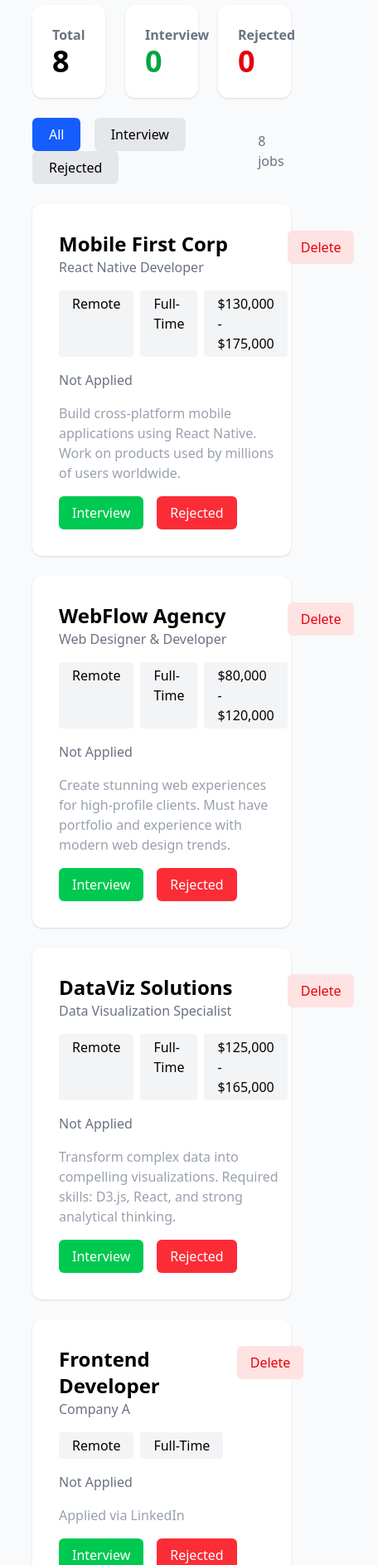
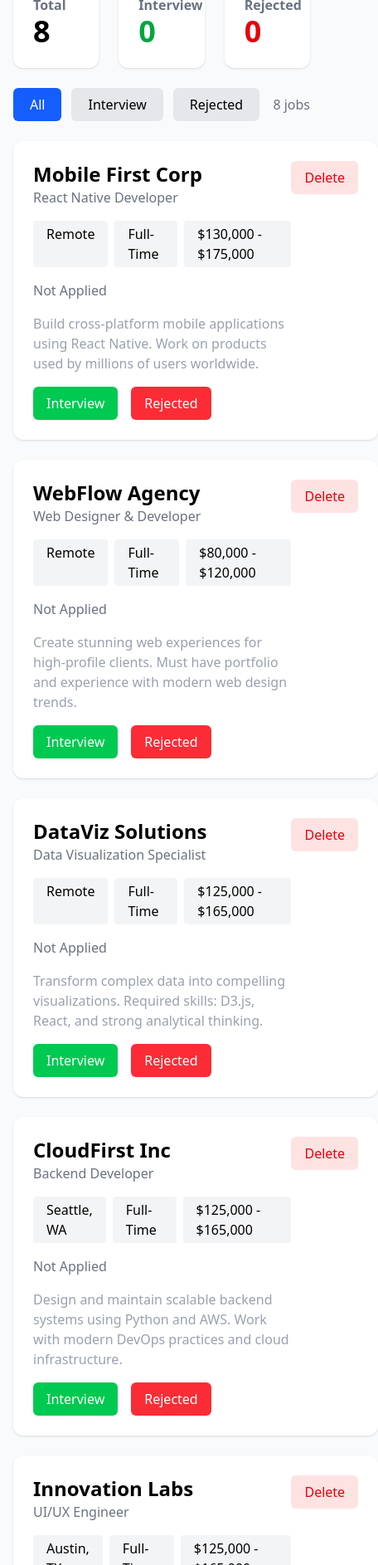
Before and after one commit to hydro1d/jobtrack, a website: page index.html in a window 390 px wide. Shown: the part 114-2000 px from the top of the page at 83% size, 456 px wide, since content can reach past the window. Drawn offline with Linux system fonts and the light colour scheme.

Commit message:
responsive for all sm md and lg

```diff
--- a/index.html
+++ b/index.html
@@ -13,10 +13,10 @@
 </style>
 <body class="bg-gray-50">
 
-<header class="w-[80%] mx-auto py-6">
+<header class="max-w-6xl mx-auto px-4 sm:px-6 py-6">
     <h1 class="text-3xl font-bold mb-6">Job Application Tracker</h1>
 
-    <div class="grid grid-cols-3 gap-6">
+    <div class="grid grid-cols-3 sm:grid-cols-3 gap-6">
         <div class="bg-white shadow rounded-xl p-6">
             <p class="font-semibold text-gray-500">Total</p>
             <p id="total" class="text-4xl font-bold">0</p>
@@ -36,13 +36,13 @@
 
 
 
-<main class="w-[80%] mx-auto pb-10">
+<main class="max-w-6xl mx-auto px-4 sm:px-6 pb-10">
 
     <!-- Filter Buttons -->
-   <div class="mb-6 flex justify-between items-center">
+    <div class="mb-6 flex flex-col sm:flex-row justify-between items-center gap-3">
 
     <!-- LEFT SIDE BUTTONS -->
-    <div class="space-x-3">
+    <div class="space-x-3 flex flex-wrap">
         <button onclick="toggleStyle('all-filter-btn')"
             class="filter-btn bg-blue-600 text-white px-5 py-2 rounded-md cursor-pointer "
             id="all-filter-btn">
@@ -73,10 +73,10 @@
     <section id="filtered-section" class="hidden space-y-6"></section>
 
     <!-- All Cards -->
-    <section id="allCards" class="space-y-6">
+    <section id="allCards" class="grid grid-cols-1 md:grid-cols-2 lg:grid-cols-3 gap-6">
 
         <!-- CARD 1-->
-        <div class="card flex justify-between bg-white shadow p-8 rounded-xl hover:shadow-lg transition" data-id = "1">
+        <div class="card flex flex-col md:flex-row justify-between bg-white shadow p-6 md:p-8 rounded-xl hover:shadow-lg transition" data-id = "1">
             <div class="space-y-4">
                 <div>
                     <p class="plantName text-2xl font-semibold">Mobile First Corp</p>
@@ -98,14 +98,14 @@
                 </div>
             </div>
 
-            <div>
+            <div class="mt-4 md:mt-0 md:ml-4 flex-shrink-0">
                 <button class="btn-delete bg-red-100 text-red-600 px-4 py-2 rounded-md hover:bg-red-200 transition">Delete</button>
             </div>
         </div>
 
 
         <!-- CARD 2 -->
-        <div class="card flex justify-between bg-white shadow p-8 rounded-xl hover:shadow-lg transition" data-id = "2">
+        <div class="card flex flex-col md:flex-row justify-between bg-white shadow p-6 md:p-8 rounded-xl hover:shadow-lg transition" data-id = "2">
             <div class="space-y-4">
                 <div>
                     <p class="plantName text-2xl font-semibold">WebFlow Agency</p>
@@ -127,14 +127,14 @@
                 </div>
             </div>
 
-            <div>
+            <div class="mt-4 md:mt-0 md:ml-4 flex-shrink-0">
                 <button class="btn-delete bg-red-100 text-red-600 px-4 py-2 rounded-md hover:bg-red-200 transition">Delete</button>
             </div>
         </div>
 
 
         <!-- CARD 3 -->
-        <div class="card flex justify-between bg-white shadow p-8 rounded-xl hover:shadow-lg transition" data-id = "3">
+        <div class="card flex flex-col md:flex-row justify-between bg-white shadow p-6 md:p-8 rounded-xl hover:shadow-lg transition" data-id = "3">
             <div class="space-y-4">
                 <div>
                     <p class="plantName text-2xl font-semibold">DataViz Solutions</p>
@@ -158,26 +158,27 @@
                 </div>
             </div>
 
-            <div>
+            <div class="mt-4 md:mt-0 md:ml-4 flex-shrink-0">
                 <button class="btn-delete bg-red-100 text-red-600 px-4 py-2 rounded-md hover:bg-red-200 transition">Delete</button>
             </div>
         </div>
 
                 <!-- CARD 4 -->
-        <div class="card flex justify-between bg-white shadow p-8 rounded-xl hover:shadow-lg transition" data-id = "4">
+        <div class="card flex flex-col md:flex-row justify-between bg-white shadow p-6 md:p-8 rounded-xl hover:shadow-lg transition" data-id = "4">
             <div class="space-y-4">
                 <div>
-                    <p class="plantName text-2xl font-semibold">Frontend Developer</p>
-                    <p class="latinName text-gray-500">Company A</p>
+                    <p class="plantName text-2xl font-semibold">CloudFirst Inc</p>
+                    <p class="latinName text-gray-500">Backend Developer</p>
                 </div>
 
                 <div class="flex gap-2">
-                    <p class="light bg-gray-100 px-4 py-1 rounded">Remote</p>
+                    <p class="light bg-gray-100 px-4 py-1 rounded">Seattle, WA</p>
                     <p class="water bg-gray-100 px-4 py-1 rounded">Full-Time</p>
+                    <p class="hill bg-gray-100 px-4 py-1 rounded"> $125,000 - $165,000</p>
                 </div>
 
                 <p class="status text-gray-500">Not Applied</p>
-                <p class="notes text-gray-400">Applied via LinkedIn</p>
+                <p class="notes text-gray-400">Design and maintain scalable backend systems using Python and AWS. Work with modern DevOps practices and cloud infrastructure.</p>
 
                 <div class="flex gap-4">
                     <button class="thriving-btn bg-green-500 text-white px-4 py-2 rounded-md hover:opacity-80 transition">Interview</button>
@@ -185,26 +186,27 @@
                 </div>
             </div>
 
-            <div>
+            <div class="mt-4 md:mt-0 md:ml-4 flex-shrink-0">
                 <button class="btn-delete bg-red-100 text-red-600 px-4 py-2 rounded-md hover:bg-red-200 transition">Delete</button>
             </div>
         </div>
 
                 <!-- CARD 5 -->
-        <div class="card flex justify-between bg-white shadow p-8 rounded-xl hover:shadow-lg transition" data-id = "5">
+        <div class="card flex flex-col md:flex-row justify-between bg-white shadow p-6 md:p-8 rounded-xl hover:shadow-lg transition" data-id = "5">
             <div class="space-y-4">
                 <div>
-                    <p class="plantName text-2xl font-semibold">Frontend Developer</p>
-                    <p class="latinName text-gray-500">Company A</p>
+                    <p class="plantName text-2xl font-semibold">Innovation Labs</p>
+                    <p class="latinName text-gray-500">UI/UX Engineer</p>
                 </div>
 
                 <div class="flex gap-2">
-                    <p class="light bg-gray-100 px-4 py-1 rounded">Remote</p>
+                    <p class="light bg-gray-100 px-4 py-1 rounded">Austin, TX</p>
                     <p class="water bg-gray-100 px-4 py-1 rounded">Full-Time</p>
+                    <p class="hill bg-gray-100 px-4 py-1 rounded"> $125,000 - $165,000</p>
                 </div>
 
                 <p class="status text-gray-500">Not Applied</p>
-                <p class="notes text-gray-400">Applied via LinkedIn</p>
+                <p class="notes text-gray-400">Create beautiful and functional user interfaces for our suite of products. Strong design skills and frontend development expertise required.</p>
 
                 <div class="flex gap-4">
                     <button class="thriving-btn bg-green-500 text-white px-4 py-2 rounded-md hover:opacity-80 transition">Interview</button>
@@ -212,26 +214,27 @@
                 </div>
             </div>
 
-            <div>
+            <div class="mt-4 md:mt-0 md:ml-4 flex-shrink-0">
                 <button class="btn-delete bg-red-100 text-red-600 px-4 py-2 rounded-md hover:bg-red-200 transition">Delete</button>
             </div>
         </div>
 
                 <!-- CARD 6 -->
-        <div class="card flex justify-between bg-white shadow p-8 rounded-xl hover:shadow-lg transition" data-id = "6">
+        <div class="card flex flex-col md:flex-row justify-between bg-white shadow p-6 md:p-8 rounded-xl hover:shadow-lg transition" data-id = "6">
             <div class="space-y-4">
                 <div>
-                    <p class="plantName text-2xl font-semibold">Frontend Developer</p>
-                    <p class="latinName text-gray-500">Company A</p>
+                    <p class="plantName text-2xl font-semibold">MegaCorp Solutions</p>
+                    <p class="latinName text-gray-500">JavaScript Developer</p>
                 </div>
 
                 <div class="flex gap-2">
-                    <p class="light bg-gray-100 px-4 py-1 rounded">Remote</p>
+                    <p class="light bg-gray-100 px-4 py-1 rounded">New York, NY</p>
                     <p class="water bg-gray-100 px-4 py-1 rounded">Full-Time</p>
+                    <p class="hill bg-gray-100 px-4 py-1 rounded"> $125,000 - $165,000</p>
                 </div>
 
                 <p class="status text-gray-500">Not Applied</p>
-                <p class="notes text-gray-400">Applied via LinkedIn</p>
+                <p class="notes text-gray-400">Build enterprise applications with JavaScript and modern frameworks. We offer competitive compensation, health insurance, and professional development opportunities.</p>
 
                 <div class="flex gap-4">
                     <button class="thriving-btn bg-green-500 text-white px-4 py-2 rounded-md hover:opacity-80 transition">Interview</button>
@@ -239,26 +242,27 @@
                 </div>
             </div>
 
-            <div>
+            <div class="mt-4 md:mt-0 md:ml-4 flex-shrink-0">
                 <button class="btn-delete bg-red-100 text-red-600 px-4 py-2 rounded-md hover:bg-red-200 transition">Delete</button>
             </div>
         </div>
 
                 <!-- CARD 7 -->
-        <div class="card flex justify-between bg-white shadow p-8 rounded-xl hover:shadow-lg transition" data-id = "7">
+        <div class="card flex flex-col md:flex-row justify-between bg-white shadow p-6 md:p-8 rounded-xl hover:shadow-lg transition" data-id = "7">
             <div class="space-y-4">
                 <div>
-                    <p class="plantName text-2xl font-semibold">Frontend Developer</p>
-                    <p class="latinName text-gray-500">Company A</p>
+                    <p class="plantName text-2xl font-semibold">StartupXYZ</p>
+                    <p class="latinName text-gray-500">Full Stack Engineer</p>
                 </div>
 
                 <div class="flex gap-2">
                     <p class="light bg-gray-100 px-4 py-1 rounded">Remote</p>
                     <p class="water bg-gray-100 px-4 py-1 rounded">Full-Time</p>
+                    <p class="hill bg-gray-100 px-4 py-1 rounded"> $125,000 - $165,000</p>
                 </div>
 
                 <p class="status text-gray-500">Not Applied</p>
-                <p class="notes text-gray-400">Applied via LinkedIn</p>
+                <p class="notes text-gray-400">Join our fast-growing startup and work on our core platform. Experience with Node.js and React required. Great benefits and equity package included.</p>
 
                 <div class="flex gap-4">
                     <button class="thriving-btn bg-green-500 text-white px-4 py-2 rounded-md hover:opacity-80 transition">Interview</button>
@@ -266,26 +270,27 @@
                 </div>
             </div>
 
-            <div>
+            <div class="mt-4 md:mt-0 md:ml-4 flex-shrink-0">
                 <button class="btn-delete bg-red-100 text-red-600 px-4 py-2 rounded-md hover:bg-red-200 transition">Delete</button>
             </div>
         </div>
 
                 <!-- CARD 8 -->
-        <div class="card flex justify-between bg-white shadow p-8 rounded-xl hover:shadow-lg transition" data-id = "8">
+        <div class="card flex flex-col md:flex-row justify-between bg-white shadow p-6 md:p-8 rounded-xl hover:shadow-lg transition" data-id = "8">
             <div class="space-y-4">
                 <div>
-                    <p class="plantName text-2xl font-semibold">Frontend Developer</p>
+                    <p class="plantName text-2xl font-semibold">Senior Frontend Developer</p>
                     <p class="latinName text-gray-500">Company A</p>
                 </div>
 
                 <div class="flex gap-2">
-                    <p class="light bg-gray-100 px-4 py-1 rounded">Remote</p>
+                <p class="light bg-gray-100 px-4 py-1 rounded">San Francisco,CA</p>
                     <p class="water bg-gray-100 px-4 py-1 rounded">Full-Time</p>
+                    <p class="hill bg-gray-100 px-4 py-1 rounded"> $125,000 - $165,000</p>
                 </div>
 
                 <p class="status text-gray-500">Not Applied</p>
-                <p class="notes text-gray-400">Applied via LinkedIn</p>
+                <p class="notes text-gray-400">We are looking for an experienced Frontend Developer to build scalable web applications using React and TypeScript. You will work with a talented team on cutting-edge projects.</p>
 
                 <div class="flex gap-4">
                     <button class="thriving-btn bg-green-500 text-white px-4 py-2 rounded-md hover:opacity-80 transition">Interview</button>
@@ -293,7 +298,7 @@
                 </div>
             </div>
 
-            <div>
+            <div class="mt-4 md:mt-0 md:ml-4 flex-shrink-0">
                 <button class="btn-delete bg-red-100 text-red-600 px-4 py-2 rounded-md hover:bg-red-200 transition">Delete</button>
             </div>
         </div>
```
